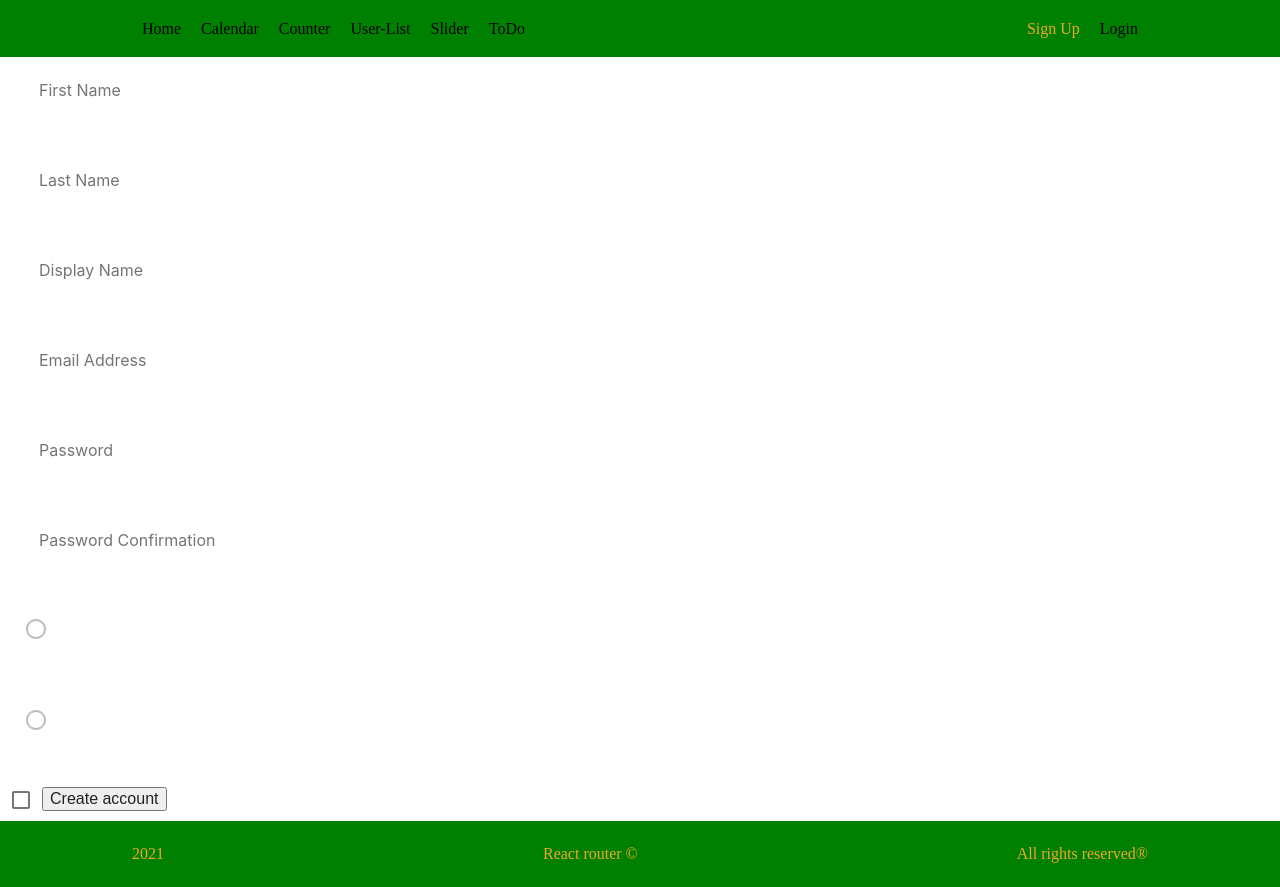
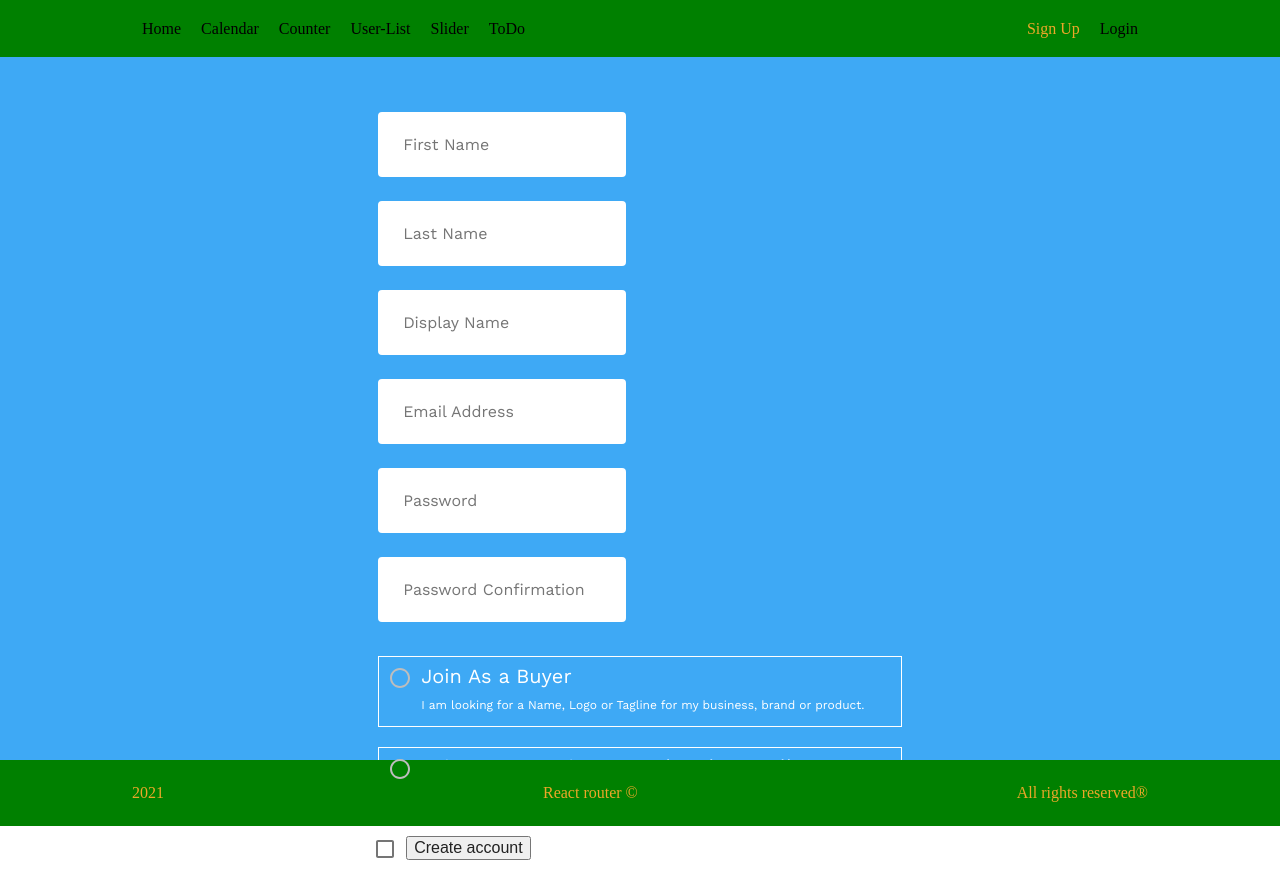
Before and after one commit to EvgenStr/react-calendar, a React (Create React App) app: page /sign-up in a window 1280 px wide. Built offline with nearby package versions, Linux system fonts and the light colour scheme; a web font is replaced by a local one.

Commit message:
add styles to SignUp form

```diff
--- a/src/components/forms/SignUpForm/SignUpForm.module.sass
+++ b/src/components/forms/SignUpForm/SignUpForm.module.sass
@@ -0,0 +1,14 @@
+@import 'https://fonts.googleapis.com/css2?family=Work+Sans&display=swap'
+
+.container
+  display: flex
+  justify-content: center
+  margin: 0 auto
+  padding-top: 55px
+  background-color: #3ea9f5
+  width: 100%
+  height: 81vh
+  font-family: Work Sans ,Halvetica,sans-serif
+
+.signUpForm
+  max-width: 595px
```
